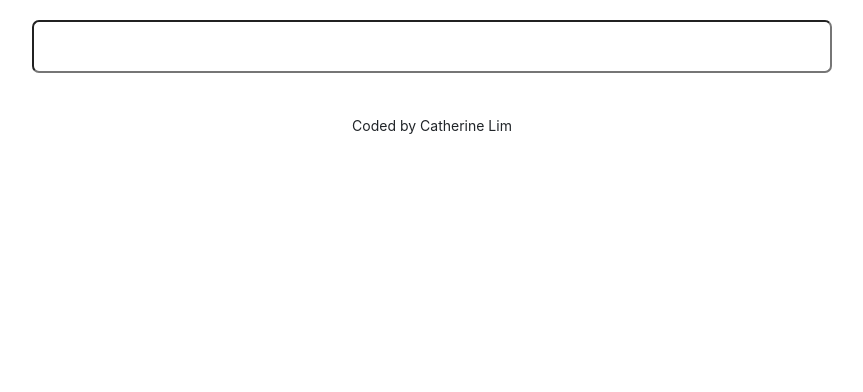
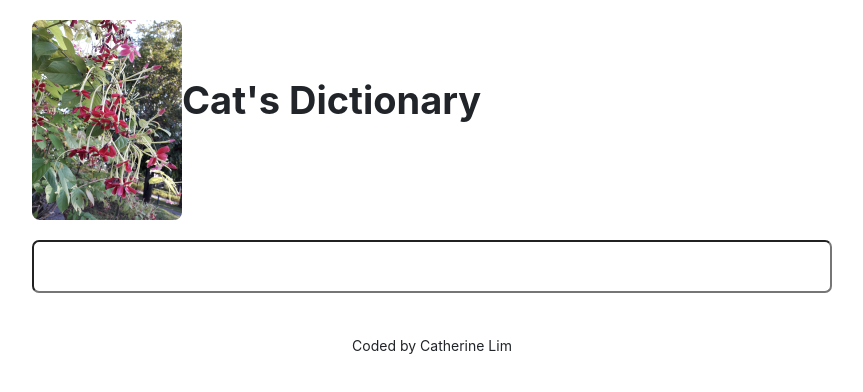
Before and after one commit to catherine1201/reactdictionary, a React (Create React App) app: page / in a window 1280 px wide. Shown: the top 392 px of the page, without its empty margins (208-1071 px from the left). Built offline with nearby package versions, Linux system fonts and the light colour scheme.

Commit message:
added image logo

```diff
--- a/src/App.css
+++ b/src/App.css
@@ -41,6 +41,21 @@
   margin: 0 auto;
 }
 
+.App-logo {
+  display: inline-block;
+  margin: 0 auto;
+  max-width: 150px;
+  margin-top: 20px;
+  border-radius: 8px;
+}
+
+.Logo-description {
+  text-align: center;
+  font-weight: bolder;
+  font-size: 38px;
+  color: #0f2027, #203a43;
+}
+
 .App footer {
   text-align: center;
   margin: 20px auto;
--- a/src/App.js
+++ b/src/App.js
@@ -1,5 +1,6 @@
 import './App.css';
 import Dictionary from "./Dictionary";
+import Logo from "./Logo.png";
 
 function App() {
   return (
@@ -7,13 +8,8 @@ function App() {
       <div className ="DictionaryApp">
       <header className="App-header">
 
-        <a
-          className="App-link"
-          href="https://reactjs.org"
-          target="_blank"
-          rel="noopener noreferrer"
-        >
-        </a>
+         <img src={Logo} className="App-logo img-fluid" alt="logo" />
+        <span className="Logo-description">Cat's Dictionary</span>
         <Dictionary />
       </header>
       <footer>
--- a/src/Dictionary.js
+++ b/src/Dictionary.js
@@ -13,14 +13,29 @@ export default function Dictionary() {
     setSearchResult(response.data[ 0 ]);
   }
 
-  function search(event) {
-    event.preventDefault();
+      function search(event){
+     event.preventDefault();
+      let apiUrl=`https://api.dictionaryapi.dev/api/v2/entries/en_US/${wordsearch}`
+      axios.get(apiUrl).then(handleResponse);
 
-// documentation: https://dictionaryapi.dev/
-    let apiUrl = `https://api.dictionaryapi.dev/api/v2/entries/en_US/${wordsearch}`;
-    console.log(apiUrl);
-    axios.get(apiUrl).then(handleResponse);
   }
+
+//   function search(event) {
+//     event.preventDefault();
+
+// // documentation: https://dictionaryapi.dev/
+//     let apiUrl = `https://api.dictionaryapi.dev/api/v2/entries/en_US/${wordsearch}`;
+//     console.log(apiUrl);
+//     axios.get(apiUrl).then(handleResponse);
+
+
+//     //documentation: https://www.pexels.com/api/documentation/
+//     let pexelsApiKey = "563492ad6f91700001000001d53abb35f9c241688b9371aa40535651";
+//     let pexelsUrl = `https://api.pexels.com/v1/search?query=${wordsearch}&per_page=6`;
+//     let headers = { Authorization : `Bearer ${pexelsApiKey}` };
+//     axios.get(pexelsUrl, { headers: headers }).then(handlePexelsResponse);
+
+//   }
 
   function handleWordSearch(event) {
     setWordSearch(event.target.value)
@@ -32,7 +47,8 @@ return (
       <input type="search" onChange={handleWordSearch} />
     </form>
 
-  <SearchResult results = {searchResult} />
+    <SearchResult results={searchResult} />
+
   </div>
 );
 }
--- a/src/Synonyms.css
+++ b/src/Synonyms.css
@@ -13,3 +13,5 @@
   padding: 12px 15px 12px;
   font-family: "Caveat", cursive;
 }
+
+/* 563492ad6f91700001000001d53abb35f9c241688b9371aa40535651 */
```
Also changed, not shown: src/Logo.png (added).
